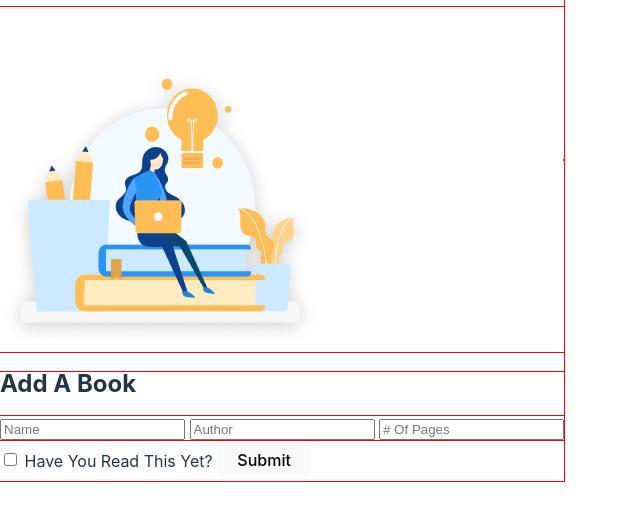
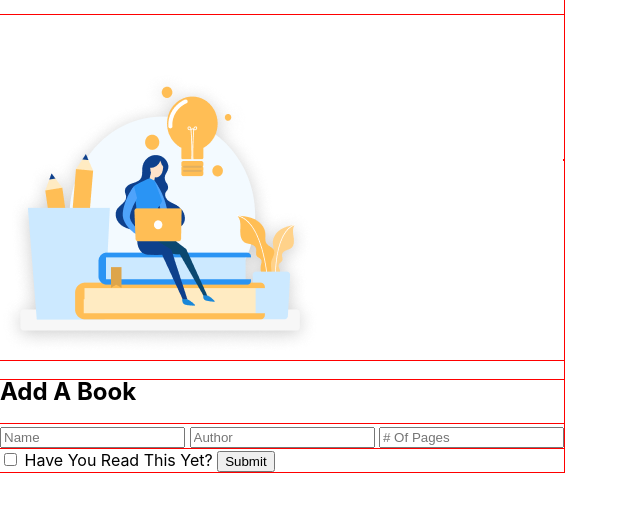
Before and after one commit to tariksouabny/library, a website built with Vite: page main-project/index.html in a window 1280 px wide. Shown: the part 240-760 px from the top of the page, without its empty margins (0-640 px from the left). Built offline with nearby package versions, Linux system fonts and the light colour scheme.

Commit message:
Remove unneeded boilerplate css

```diff
--- a/main-project/style.css
+++ b/main-project/style.css
@@ -4,24 +4,11 @@
   line-height: 24px;
   font-weight: 400;
 
-  color-scheme: light dark;
-  color: rgba(255, 255, 255, 0.87);
-  background-color: #242424;
-
   font-synthesis: none;
   text-rendering: optimizeLegibility;
   -webkit-font-smoothing: antialiased;
   -moz-osx-font-smoothing: grayscale;
   -webkit-text-size-adjust: 100%;
-}
-
-a {
-  font-weight: 500;
-  color: #646cff;
-  text-decoration: inherit;
-}
-a:hover {
-  color: #535bf2;
 }
 
 body {
@@ -65,33 +52,11 @@ h1 {
 }
 
 button {
-  border-radius: 8px;
-  border: 1px solid transparent;
-  padding: 0.6em 1.2em;
-  font-size: 1em;
-  font-weight: 500;
-  font-family: inherit;
-  background-color: #1a1a1a;
-  cursor: pointer;
-  transition: border-color 0.25s;
+
 }
 button:hover {
-  border-color: #646cff;
+
 }
 button:focus,
 button:focus-visible {
-  outline: 4px auto -webkit-focus-ring-color;
 }
-
-@media (prefers-color-scheme: light) {
-  :root {
-    color: #213547;
-    background-color: #ffffff;
-  }
-  a:hover {
-    color: #747bff;
-  }
-  button {
-    background-color: #f9f9f9;
-  }
-}
```
